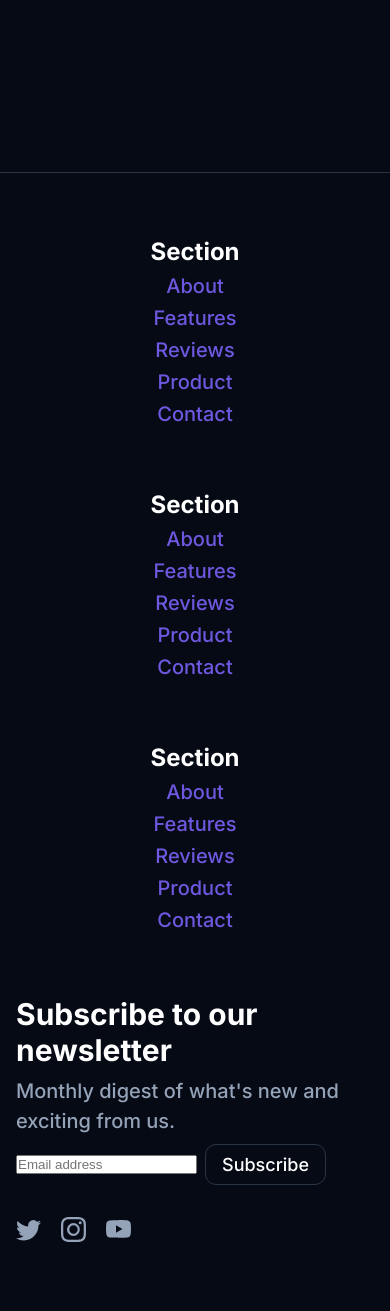
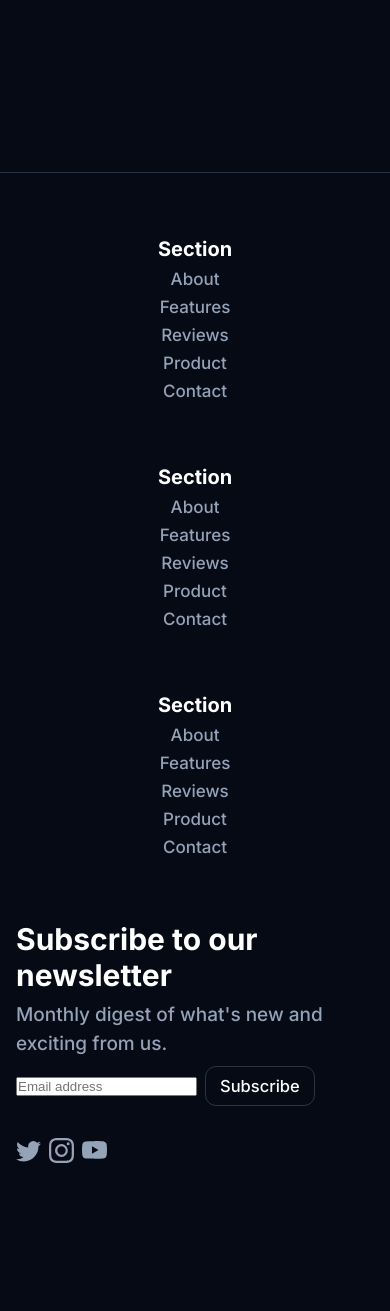
Before and after one commit to clementhart999/clementhart999.github.io, a Flask app: page / in a window 390 px wide. Shown: the part 3919-5230 px from the top of the page. After the commit the page ends 5082 px from the top, so only its background shows below. Run offline with Flask 3, Linux system fonts and the light colour scheme.

Commit message:
Website rebuild

```diff
--- a/static/css/style.css
+++ b/static/css/style.css
@@ -57,6 +57,23 @@ section.primary .feature h6 {
   font-size: 21px;
 }
 
+section .footer h6 {
+  font-size: 20px;
+}
+
+section .footer a {
+  font-size: 17px;
+  color: #94a3b8;
+}
+
+section .footer a:hover {
+  color: #795EFF;
+}
+
+section .footer p {
+  font-size: 19px;
+}
+
 nav {
   font-family: var(--default-font);
   position: fixed;
@@ -78,28 +95,28 @@ nav {
   transition: 1s, border-bottom 0.25s, backdrop-filter 0s, -webkit-backdrop-filter 0s;
 }
 
-nav#navbar {
+nav.navbar {
   padding: 16px 128px;
 }
 
-nav#navbar a {
+nav.navbar a {
   font-size: 17px;
   color: white;
   text-decoration: none;
 }
 
-nav#navbar button {
+nav.navbar button, .footer button {
   font-size: 16.5px;
   padding: 9px 14px;
-  border-width: 1px;
+  border-width: 1px !important;
 }
 
-nav#navbar #title {
+nav.navbar #title {
   font-size: 21px;
   font-weight: bold;
 }
 
-nav#navbar a#bar {
+nav.navbar a#bar {
   cursor: pointer;
   display: none;
 }
@@ -219,7 +236,7 @@ p {
 }
 
 a {
-  color: #6f58e0;
+  color: #7c66ea;
   font-size: 20px;
   cursor: pointer;
   text-decoration: none;
@@ -254,7 +271,7 @@ button:active {
 }
 
 svg.ionicon {
-  background: rgb(26, 11, 61);
+  background: rgb(26,11,61);
   color: #6447f6;
   width: 30px;
   height: 30px;
@@ -275,12 +292,12 @@ svg.ionicon {
     padding: 64px 32px 256px;
   }
 
-  nav#navbar {
+  nav.navbar {
     padding: 16px 32px;
     width: calc(100% - 64px);
   }
 
-  nav#navbar a#bar {
+  nav.navbar a#bar {
     display: block;
   }
 
@@ -313,11 +330,11 @@ svg.ionicon {
     display: none;
   }
 
-  #footer {
+  .footer {
     flex-direction: column;
   }
 
-  section #footer {
+  section .footer {
     gap: 64px;
   }
 }
@@ -333,19 +350,19 @@ svg.ionicon {
     padding: 64px 16px;
   }
 
-  #footer {
+  .footer {
     flex-direction: column;
     justify-content: center;
   	align-items: center;
   	text-align: center;
   }
 
-  #footer .flex.gap-128 {
+  .footer .flex.gap-128 {
     flex-direction: column;
     gap: 64px;
   }
 
-  #footer .flex.gap-16 {
+  .footer .flex.gap-16 {
     gap: 8px;
   }
 
--- a/templates/index.html
+++ b/templates/index.html
@@ -9,10 +9,10 @@
     <script src="https://ajax.googleapis.com/ajax/libs/jquery/3.5.1/jquery.min.js"></script>
   </head>
   <body>
-    <nav class="flex space-between" id="navbar">
+    <nav class="flex space-between navbar" id="navbar">
       <div class="flex gap-8">
         <a class="flex gap-8" id="title">
-            <svg id="logo-13" width="40" height="40" viewBox="0 0 49 48" fill="none" xmlns="http://www.w3.org/2000/svg"> <path d="M1.98441 29.2899C1.98441 27.0299 2.42954 24.7919 3.29444 22.704C4.15935 20.6159 5.42701 18.7187 7.02513 17.1206C8.62324 15.5225 10.5204 14.2548 12.6084 13.3899C14.6965 12.5251 16.9344 12.0799 19.1945 12.0799V29.2899H1.98441Z" class="ccustom" fill="#ab1a1a"></path> <path d="M1.98441 29.2899C1.98441 31.55 2.42954 33.7879 3.29444 35.876C4.15935 37.964 5.42701 39.8612 7.02513 41.4593C8.62324 43.0574 10.5204 44.3251 12.6084 45.19C14.6965 46.0549 16.9344 46.5 19.1945 46.5V29.2899H1.98441Z" class="ccompli1" fill="#c94747"></path> <path d="M36.4043 29.2899C36.4043 31.55 35.9595 33.7879 35.0947 35.876C34.2298 37.964 32.9622 39.8612 31.3638 41.4593C29.7657 43.0574 27.8685 44.3251 25.7804 45.19C23.6925 46.0549 21.4545 46.5 19.1945 46.5V29.2899H36.4043Z" class="ccompli2" fill="#ff9191"></path> <path d="M47.0156 14.422C47.0156 21.5586 41.23 27.344 34.0935 27.344H21.1716V14.422C21.1716 7.2854 26.957 1.5 34.0935 1.5C41.23 1.5 47.0156 7.2854 47.0156 14.422Z" class="ccustom" fill="#FF7917"></path></svg>Codeminds</a>
+          <svg id="logo-13" width="40" height="40" viewBox="0 0 49 48" fill="none" xmlns="http://www.w3.org/2000/svg"> <path d="M1.98441 29.2899C1.98441 27.0299 2.42954 24.7919 3.29444 22.704C4.15935 20.6159 5.42701 18.7187 7.02513 17.1206C8.62324 15.5225 10.5204 14.2548 12.6084 13.3899C14.6965 12.5251 16.9344 12.0799 19.1945 12.0799V29.2899H1.98441Z" class="ccustom" fill="#ab1a1a"></path> <path d="M1.98441 29.2899C1.98441 31.55 2.42954 33.7879 3.29444 35.876C4.15935 37.964 5.42701 39.8612 7.02513 41.4593C8.62324 43.0574 10.5204 44.3251 12.6084 45.19C14.6965 46.0549 16.9344 46.5 19.1945 46.5V29.2899H1.98441Z" class="ccompli1" fill="#c94747"></path> <path d="M36.4043 29.2899C36.4043 31.55 35.9595 33.7879 35.0947 35.876C34.2298 37.964 32.9622 39.8612 31.3638 41.4593C29.7657 43.0574 27.8685 44.3251 25.7804 45.19C23.6925 46.0549 21.4545 46.5 19.1945 46.5V29.2899H36.4043Z" class="ccompli2" fill="#ff9191"></path> <path d="M47.0156 14.422C47.0156 21.5586 41.23 27.344 34.0935 27.344H21.1716V14.422C21.1716 7.2854 26.957 1.5 34.0935 1.5C41.23 1.5 47.0156 7.2854 47.0156 14.422Z" class="ccustom" fill="#FF7917"></path></svg>Codeminds</a>
       </div>
       <div class="flex gap-32">
   			<a href="/product">Product</a>
@@ -83,7 +83,7 @@
       </div>
     </section>
     <section class="primary border-top">
-      <div class="flex space-between left" id="footer">
+      <div class="flex space-between left footer">
         <div class="flex row gap-128">
           <div class="flex col gap-16">
             <h6>Section</h6>
```
